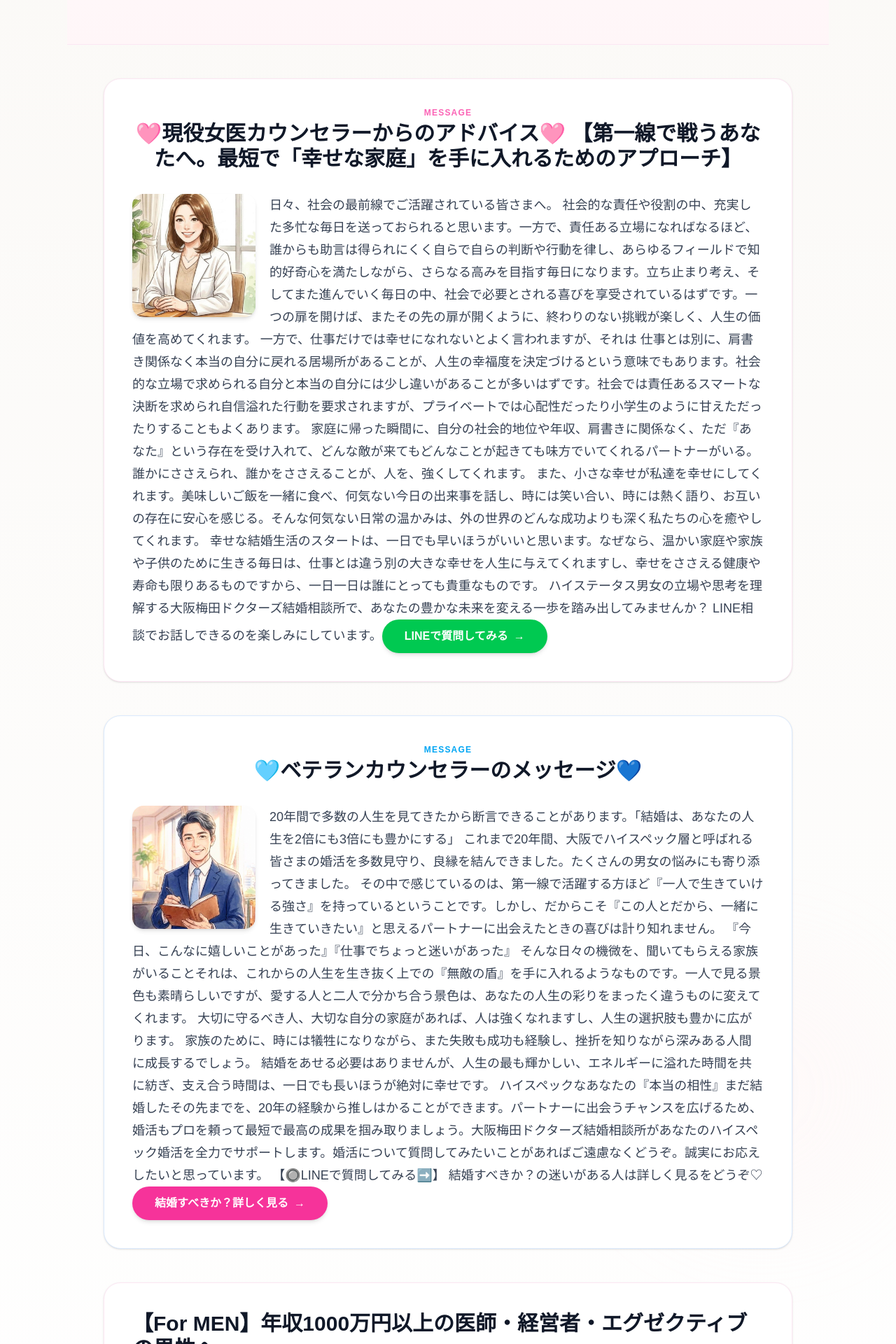
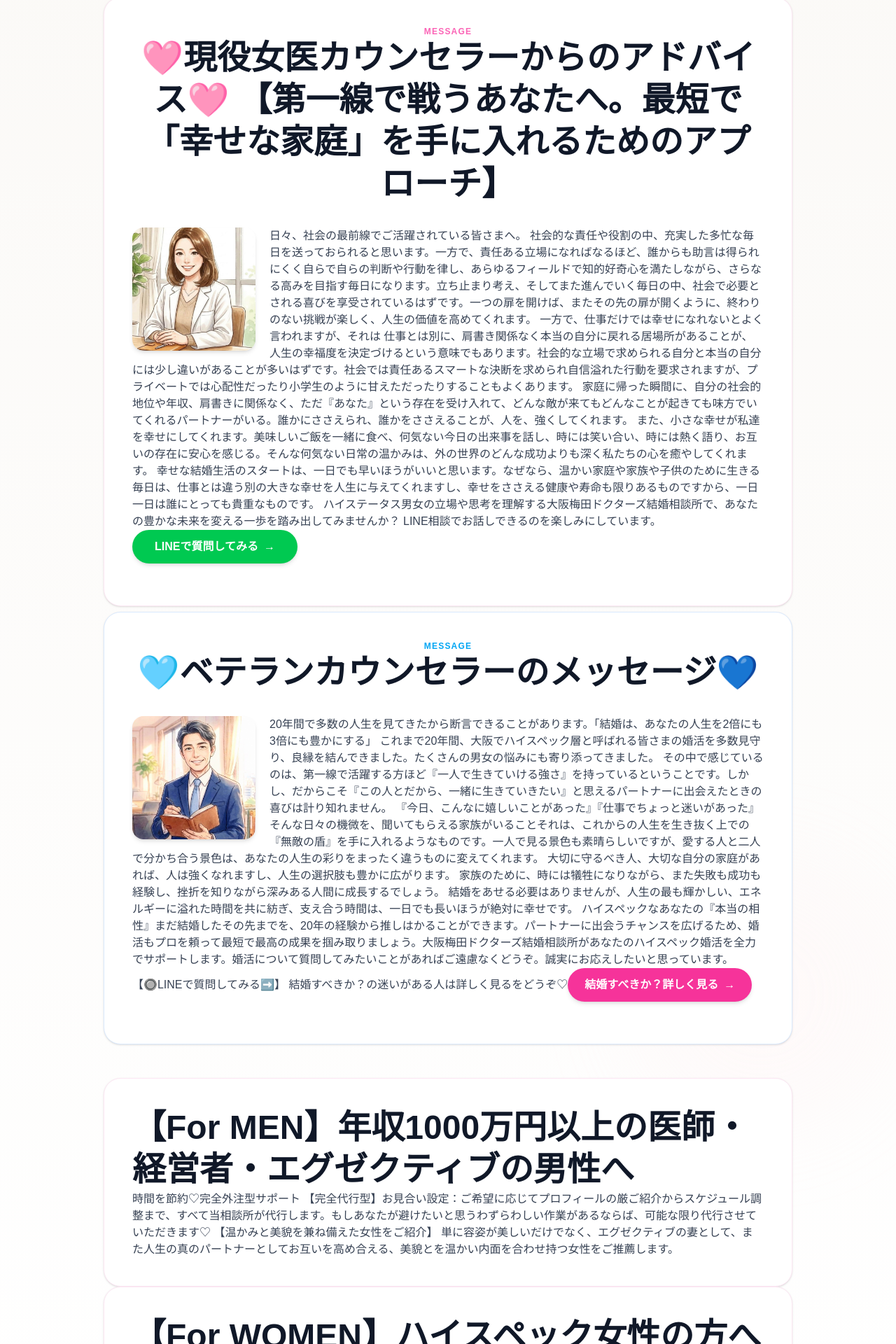
Before and after one commit to shougapan/Toa-Website, a Next.js app: page /elite-matchmaking in a window 1280 px wide. Shown: the part 602-2522 px from the top of the page at 70% size. Built offline with nearby package versions, Linux system fonts and the light colour scheme.

Commit message:
sizing changes made to elite-matchmaking

```diff
--- a/app/elite-matchmaking/page.tsx
+++ b/app/elite-matchmaking/page.tsx
@@ -21,7 +21,7 @@ export default function ReasonsPage() {
   return (
     <div>
       <section className="border-b border-pink-100 bg-gradient-to-b from-white to-[#FFF6F8]">
-        <div className="max-w-5xl mx-auto px-5 py-12 sm:py-16">
+        <div className="max-w-5xl mx-auto px-5 py-6 sm:py-16 space-y-2">
 
           <span className="inline-block text-xs font-black tracking-widest uppercase text-pink-500 mb-3">
             ハイスペックなあなたへ🩷💙
@@ -29,11 +29,11 @@ export default function ReasonsPage() {
       ハイスペック男性、ハイスペック女性のあなたへ。人生の幸せは一日でも長いほうがいい。
           </span>
 
-          <h1 className="text-3xl sm:text-4xl lg:text-5xl font-black text-gray-900 leading-tight">
+          <h1 className="text-xl sm:text-4xl lg:text-5xl font-black text-gray-900 leading-tight">
  人生の幸せは一日でも長い方がいい。年収1000万以上男女・医師が集うハイスペック婚活
           </h1>
 
-          <div className="mt-8 text-lg sm:text-xl leading- text-gray-700 space-y-5">
+          <div className="text-base sm:text-lgmt-8    leading- text-gray-700 space-y-5">
 
       ハイスペック男女がお相手に困っているわけではないのに、大阪梅田ドクターズ結婚相談所で成婚にむきあうのはなぜなのか？
 H3：その答えは、幸せをもたらす結婚を効率的に最短で掴みとり、人生全体の幸福度を上げることが【価値ある選択】と考えているからです。
@@ -49,7 +49,7 @@ H3：その答えは、幸せをもたらす結婚を効率的に最短で掴み
 
       {/* Female Doctor Letter */}
 
-      <section className="max-w-5xl mx-auto px-5 py-12">
+      <section className="max-w-5xl mx-auto px-5 py-2">
 
         <div className="rounded-3xl border border-pink-100 bg-white shadow-sm p-6 sm:p-10">
 
@@ -59,14 +59,14 @@ H3：その答えは、幸せをもたらす結婚を効率的に最短で掴み
               Message
             </span>
 
-            <h2 className="mt-1 text-2xl sm:text-3xl font-black text-gray-900">
+            <h2 className="text-xl sm:text-4xl lg:text-5xl font-black text-gray-900 leading-tight">
               🩷現役女医カウンセラーからのアドバイス🩷
 【第一線で戦うあなたへ。最短で「幸せな家庭」を手に入れるためのアプローチ】
             </h2>
 
           </div>
 
-          <div className="text-[17px] sm:text-lg leading-8 text-gray-700">
+          <div className="text-base sm:text-lgmt-8    leading- text-gray-700 space-y-5">
 
             <div className="float-left mr-5 mb-3 w-28 sm:w-36 md:w-44">
               <Image
@@ -118,13 +118,13 @@ LINE相談でお話しできるのを楽しみにしています。
               Message
             </span>
 
-            <h2 className="mt-1 text-2xl sm:text-3xl font-black text-gray-900">
+            <h2 className="text-xl sm:text-4xl lg:text-5xl font-black text-gray-900 leading-tight">
               🩵ベテランカウンセラーのメッセージ💙
             </h2>
 
           </div>
 
-          <div className="text-[17px] sm:text-lg leading-8 text-gray-700">
+          <div className="text-base sm:text-lgmt-8    leading- text-gray-700 space-y-5">
 
             <div className="float-left mr-5 mb-3 w-28 sm:w-36 md:w-44">
               <Image
@@ -149,7 +149,7 @@ LINE相談でお話しできるのを楽しみにしています。
 結婚すべきか？の迷いがある人は詳しく見るをどうぞ♡
 <Link
   href="#essential-question"
-  className="group inline-flex items-center justify-center rounded-full bg-pink-500 px-8 py-3 text-base font-bold text-white shadow-md transition-all duration-300 hover:-translate-y-0.5 hover:bg-pink-600 hover:shadow-xl active:translate-y-0"
+  className="group inline-flex items-center justify-center rounded-full bg-pink-500 px-6 py-3 text-base font-bold text-white shadow-md transition-all duration-300 hover:-translate-y-0.5 hover:bg-pink-600 hover:shadow-xl active:translate-y-0"
 >
   結婚すべきか？詳しく見る
   <span className="ml-2 transition-transform duration-300 group-hover:translate-x-1">
@@ -171,10 +171,10 @@ LINE相談でお話しできるのを楽しみにしています。
 
       <section className="max-w-5xl mx-auto px-5 pb-16">
         <div className="rounded-3xl border border-pink-100 bg-white shadow-sm p-6 sm:p-10">
-          <h2 className="text-2xl sm:text-3xl font-black text-gray-900 mb-6">
+          <h2 className="text-xl sm:text-4xl lg:text-5xl font-black text-gray-900 leading-tight">
             【For MEN】年収1000万円以上の医師・経営者・エグゼクティブの男性へ
           </h2>
-          <div className="text-[17px] sm:text-lg leading-8 text-gray-700 space-y-6">
+          <div className="text-base sm:text-lgmt-8    leading- text-gray-700 space-y-5">
 
 時間を節約♡完全外注型サポート
 【完全代行型】お見合い設定：ご希望に応じてプロフィールの厳ご紹介からスケジュール調整まで、すべて当相談所が代行します。もしあなたが避けたいと思うわずらわしい作業があるならば、可能な限り代行させていただきます♡
@@ -183,10 +183,10 @@ LINE相談でお話しできるのを楽しみにしています。
           </div>
         </div>
         <div className="rounded-3xl border border-pink-100 bg-white shadow-sm p-6 sm:p-10">
-          <h2 className="text-2xl sm:text-3xl font-black text-gray-900 mb-6">
+          <h2 className="text-xl sm:text-4xl lg:text-5xl font-black text-gray-900 leading-tight">
             【For WOMEN】ハイスペック女性の方へ 💙ベテランカウンセラーより💙
           </h2>
-          <div className="text-[17px] sm:text-lg leading-8 text-gray-700 space-y-6">
+          <div className="text-base sm:text-lgmt-8    leading- text-gray-700 space-y-5">
 築いてきたキャリアも、人を愛する純粋な心も、どちらも諦めなくていい。
 はじめまして。大阪梅田ドクターズ結婚相談所のカウンセラーです。
 これまで、社会の第一線で美しく、そして懸命に戦ってきた多くの女性たちの人生に寄り添ってきました。その中で、彼女たちが口を揃えて言う言葉があります。
@@ -216,7 +216,7 @@ LINE相談を心よりお待ちしております。
     {/* MAIN PHILOSOPHY CONTAINER */}
     <div className="bg-white w-full p-5 sm:p-8 shadow-xs border-y sm:border border-gray-100 sm:rounded-2xl">
       <span className="text-xs sm:text-sm font-black text-[#D9889D] uppercase tracking-widest block mb-1.5">The Essential Question</span>
-      <h2 className="text-2xl sm:text-3xl font-black text-gray-900 leading-snug tracking-tight">
+      <h2 className="text-xl sm:text-4xl lg:text-5xl font-black text-gray-900 leading-tight">
         【本質的な問い】一人でも豊かに生きていける時代に、<br className="hidden sm:inline" />あなたは本当に「結婚すべき」なのか？？
       </h2>
       <div className="w-16 h-1 bg-gradient-to-r from-[#E6A2B3] to-[#D9889D] mt-3 mb-6 rounded-full" />
@@ -226,7 +226,7 @@ LINE相談を心よりお待ちしております。
       </h3>
 
       {/* 本文フォントを text-base (標準) から text-lg (大) まで拡大 */}
-      <div className="text-base sm:text-lg text-gray-700 leading-relaxed text-justify space-y-4 font-medium">
+      <div className="text-base sm:text-lgmt-8    leading- text-gray-700 space-y-5">
         <p>
           昭和の時代までは、結婚は「大人ならして当たり前の通過点」でした。しかし現代における結婚は、<span className="font-black text-gray-950 border-b-2 border-[#E6A2B3] px-0.5">「しても、しなくても、どちらでも幸せになれる自由な選択肢」</span>に変わっています。
         </p>
@@ -251,7 +251,7 @@ LINE相談を心よりお待ちしております。
         <span className="w-2.5 h-5 bg-[#D9889D] rounded-xs shrink-0" />
         結婚を選ぶ人たちが家族に見出している「3つの真実の価値」
       </h3>
-      <p className="text-base sm:text-lg text-gray-600 leading-relaxed text-justify mb-6">
+      <p className="text-base sm:text-lgmt-8    leading- text-gray-700 space-y-55">
         さて、ここは結婚相談所なので、結婚を選ぶ人たちが、結婚、自由、そして家族にどんな価値を見出しているかを見てみましょう。その価値は大きくわけて3つあると思います。
       </p>
 
@@ -264,7 +264,7 @@ LINE相談を心よりお待ちしております。
             <span className="bg-[#D9889D] text-white text-xs sm:text-sm font-black px-2.5 py-0.5 rounded-sm shrink-0 mt-1">1</span>
             人生の「基盤・よりどころ」としての位置づけと孤独の解消
           </h4>
-          <p className="text-base sm:text-lg text-gray-600 leading-relaxed text-justify">
+          <p className="text-base sm:text-lg text-gray-600 leading- text-justify">
             最も多くの人が家族に求める位置づけです。結婚を「人生を生き抜くためのチーム結成」と捉えます。具体的には絶対的な味方がいることで安心や安定を得られます。
           </p>
           <div className="mt-3 space-y-2 pl-3 border-l-2 border-[#E6A2B3] text-sm sm:text-base text-gray-600">
@@ -279,7 +279,7 @@ LINE相談を心よりお待ちしております。
             <span className="bg-[#D9889D] text-white text-xs sm:text-sm font-black px-2.5 py-0.5 rounded-sm shrink-0 mt-1">2</span>
             人生のリスク軽減と、経済的・生活基盤の安定
           </h4>
-          <p className="text-base sm:text-lg text-gray-600 leading-relaxed text-justify">
+          <p className="text-base sm:text-lg text-gray-600 leading- text-justify">
             万が一の病気やキャリアの転換期を迎えたとき、一人で全てを抱え込むのはハイリスクです。二人で支え合うことで、人生の様々なリスクに備えたり、共働きによる世帯収入の増加によって、生活の選択肢を大きく広げることができます。
           </p>
         </div>
@@ -290,11 +290,11 @@ LINE相談を心よりお待ちしております。
             <span className="bg-[#D9889D] text-white text-xs sm:text-sm font-black px-2.5 py-0.5 rounded-sm shrink-0 mt-1">3</span>
             人生の自己実現を達成し、ふたりで人生を2倍豊かにする
           </h4>
-          <p className="text-base sm:text-lg text-gray-600 leading-relaxed text-justify">
+          <p className="text-base sm:text-lg text-gray-600 leading- text-justify">
             「1人でも十分に幸せだけど、2人ならもっと楽しい」という高い次元の考え方です。
             自分の子供を育てたい、温かい家庭を築いたいという願望の実現や、独身の立場から脱却して新しい社会的な役割（夫・妻・親）を得る側面もあります。
           </p>
-          <p className="text-base sm:text-lg text-gray-600 leading-relaxed text-justify mt-3">
+          <p className="text-base sm:text-lg text-gray-600 leading- text-justify mt-3">
             お互いの仕事や趣味、一人の時間も尊重し合い、美味しいものを食べる、旅をするなど、何をしても人生を2倍楽しめるでしょう。家族になれば過ごす時間は多くなり、経験の共有はさらに増えていきます。
           </p>
         </div>
@@ -307,7 +307,7 @@ LINE相談を心よりお待ちしております。
       <h3 className="text-lg sm:text-xl font-black text-gray-900 mb-3">
         あなたにとっての「位置づけ」を見つけるヒント
       </h3>
-      <p className="text-base sm:text-lg text-gray-700 leading-relaxed mb-4">
+      <p className="text-base sm:text-lg text-gray-700 leading- mb-4">
         もし「自分にとって結婚って何だろう？」と迷ったら、次の問いを自分に投げかけてみてください。
       </p>
 
@@ -322,7 +322,7 @@ LINE相談を心よりお待ちしております。
           <p className="font-black text-base sm:text-lg mb-2 flex items-center gap-1.5 text-rose-600">
             <span>👉 「それでも誰かといたい」場合</span>
           </p>
-          <p className="text-sm sm:text-base text-gray-600 leading-relaxed">
+          <p className="text-sm sm:text-base text-gray-600 leading-">
             あなたにとって結婚は<span className="font-bold text-gray-900">「精神的なつながりや喜びの共有」</span>を目的とする場合が多いです。
           </p>
         </div>
@@ -331,7 +331,7 @@ LINE相談を心よりお待ちしております。
           <p className="font-black text-base sm:text-lg mb-2 flex items-center gap-1.5 text-gray-700">
             <span>👉 「それなら1人がいい」場合</span>
           </p>
-          <p className="text-sm sm:text-base text-gray-600 leading-relaxed">
+          <p className="text-sm sm:text-base text-gray-600 leading-">
             今のあなたにとって結婚は優先度が低いか、もしくは結婚に<span className="font-bold text-gray-900">「条件や明確な自己実現」</span>を求めている場合が多いです。
           </p>
         </div>
@@ -344,7 +344,7 @@ LINE相談を心よりお待ちしております。
         <span className="bg-pink-100 text-[#D9889D] text-xs sm:text-sm font-black px-3 py-1 rounded-md tracking-wider">女医からの一言</span>
       </div>
 
-      <div className="space-y-4 text-base sm:text-lg text-gray-700 leading-relaxed text-justify font-medium">
+      <div className="space-y-4 text-base sm:text-lg text-gray-700 leading- text-justify font-medium">
         <p>
           求めている結婚像がぼんやりとわかれば、それを自分に与えてくれるお相手も少しずつわかってくると思います。
           一緒にあなたにとってベストの結婚の形、またそのお相手を探しましょう♡
```
Also changed, not shown: public/main1.jpg.
